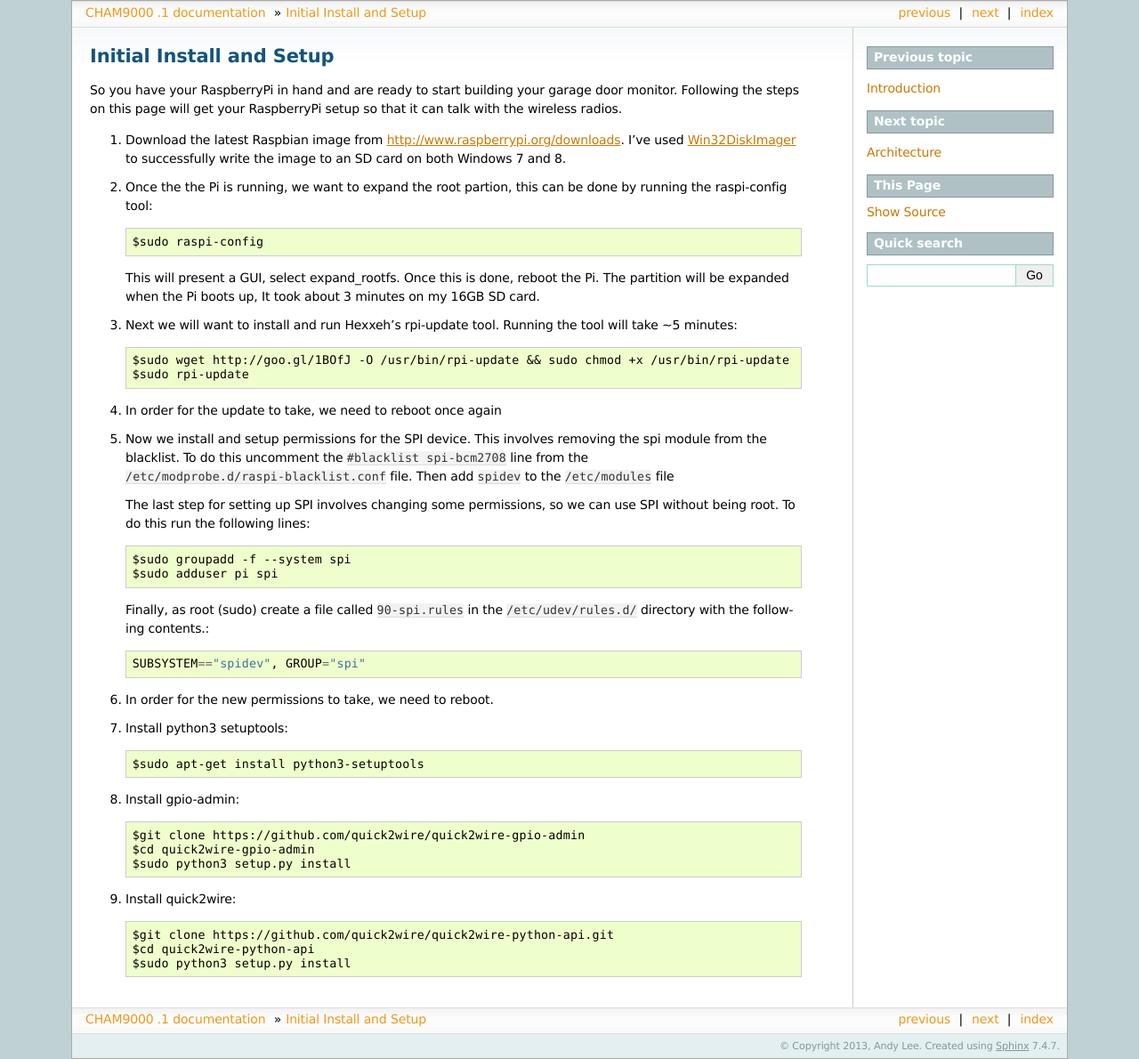
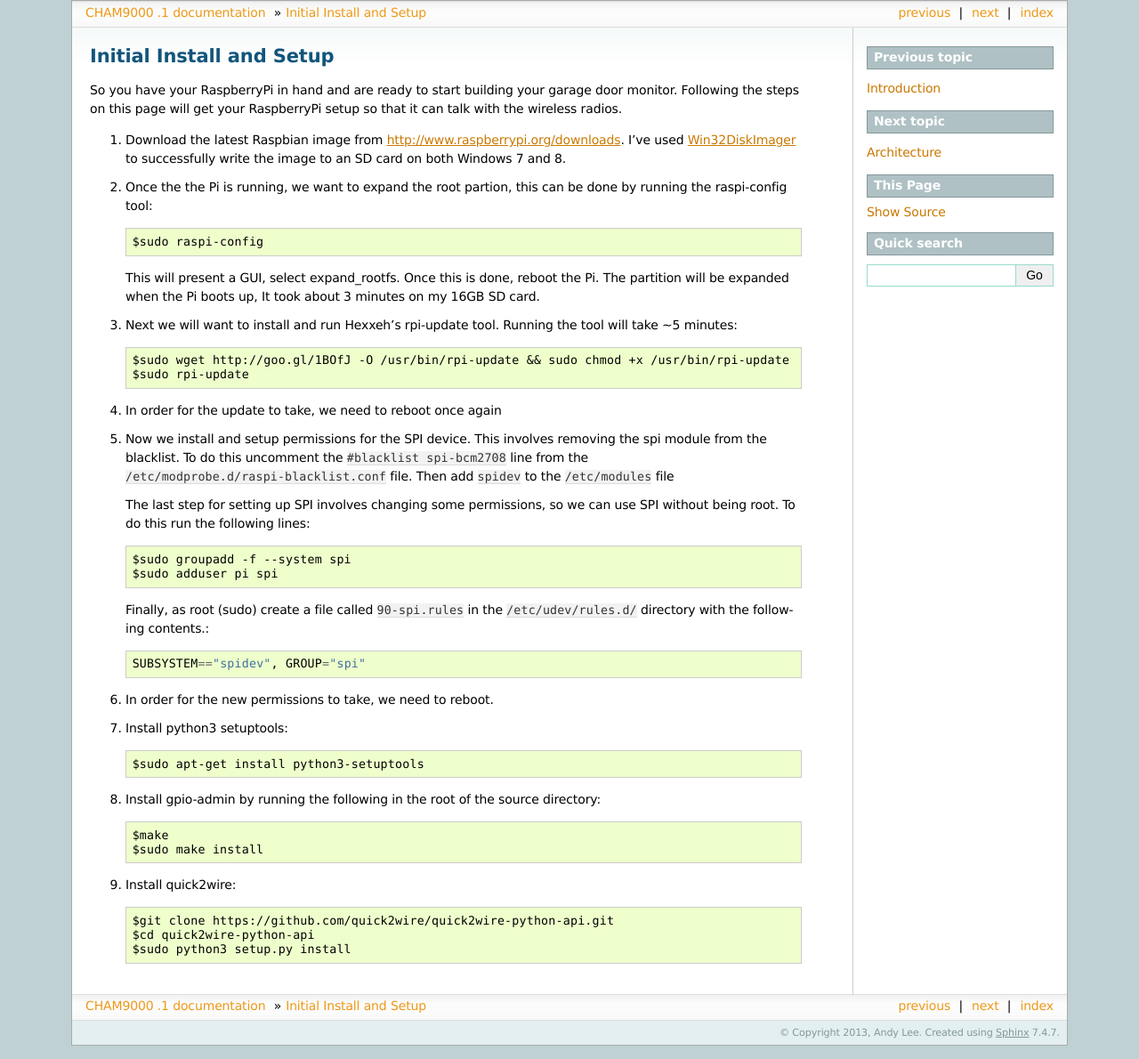
Before and after one commit to fiveohhh/cham9000, a Sphinx documentation site: the page built from docs/source/initial_setup.rst, in a window 1280 px wide. Shown: the whole page at 89% size. Built offline with Sphinx 7.4.7, drawn with Linux system fonts in a browser that asks for light colours.

Commit message:
Corrected install instructions for gpio-admin.

```diff
--- a/docs/source/initial_setup.rst
+++ b/docs/source/initial_setup.rst
@@ -50,11 +50,10 @@ so that it can talk with the wireless radios.
 
         $sudo apt-get install python3-setuptools
 
-#.  Install gpio-admin::
+#.  Install gpio-admin by running the following in the root of the source directory::
 
-        $git clone https://github.com/quick2wire/quick2wire-gpio-admin
-        $cd quick2wire-gpio-admin
-        $sudo python3 setup.py install
+        $make
+        $sudo make install
 
 #.  Install quick2wire::
 
```
